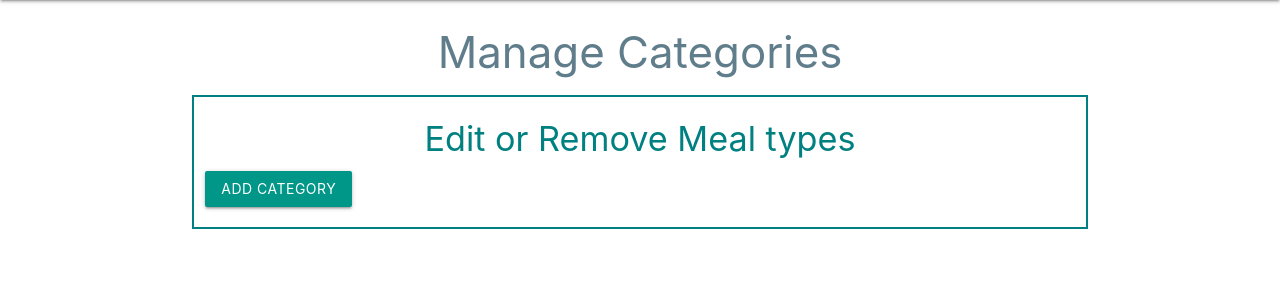
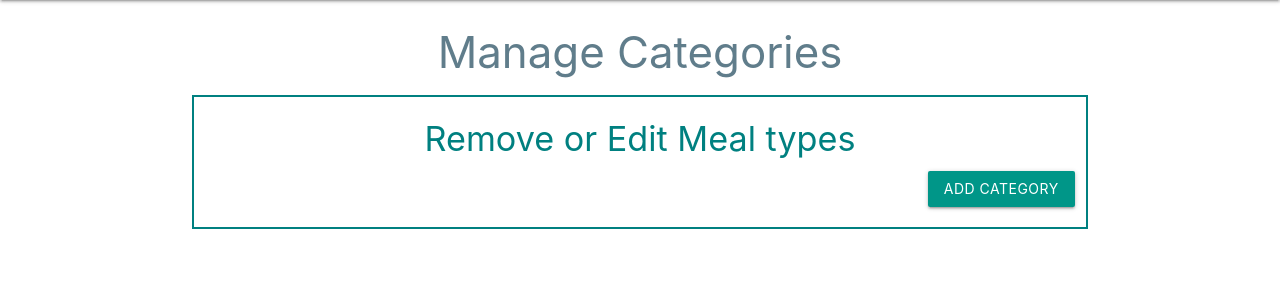
Before and after one commit to Code-Institute-Submissions/ms-project-3-v2, a Flask app: page /get_categories in a window 1280 px wide. Shown: the part 64-364 px from the top of the page. Run offline with Flask 2, Linux system fonts and the light colour scheme; data that the repository does not hold is empty; some libraries are stand-ins or nearby versions.

Commit message:
Added comments on categories html

```diff
--- a/templates/categories.html
+++ b/templates/categories.html
@@ -5,14 +5,13 @@
     <h3 class="center-align blue-grey-text">Manage Categories</h3>
     <!--Manage meal types-->
     <div class="row center-align border">
-        <h4> Edit or Remove Meal types</h4>
-
+        <h4> Remove or Edit Meal types</h4>
         <div class="row">
-            <div class="col">
+            <div class="col s12 right-align">
                 <a href="{{ url_for('add_category') }}" class="btn teal">Add Category</a>
             </div>
         </div>
-
+        <!-- generate card for every category -->
         {% for category in categories %}
             <div class="col s12 m4">
                 <div class="card center-align">
@@ -20,18 +19,15 @@
                         <span class="card-title">{{ category.category_name }}</span>
                     </div>
                     <div class="card-action">
+                        <!-- delete button-->
                         <a href="{{ url_for('delete_category', category_id=category._id) }}" class="btn red">Delete</a>
+                        <!-- edit button-->
                         <a href="{{ url_for('edit_category', category_id=category._id) }}" class="btn teal">Edit</a>
                     </div>
                 </div>
             </div>
         {% endfor %}
     </div>
-
 </div>
 
-
-
-
-
 {% endblock %}
```
